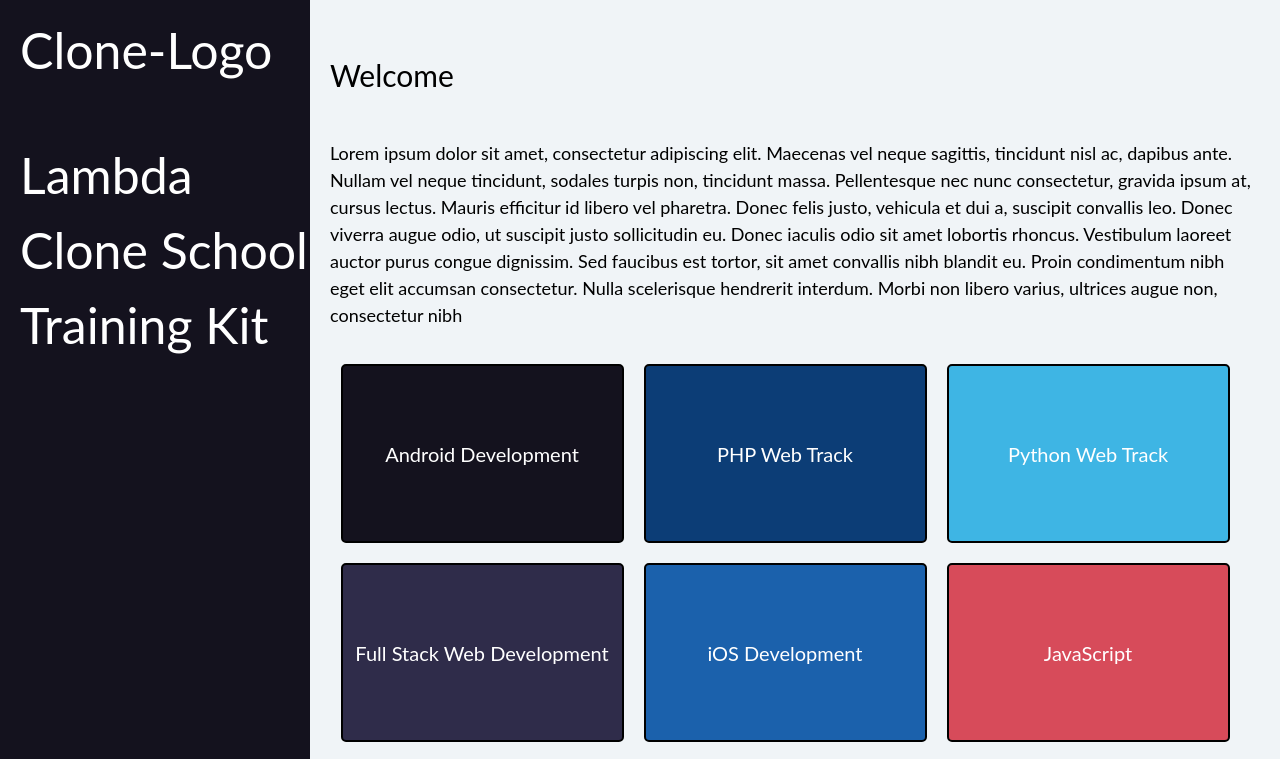
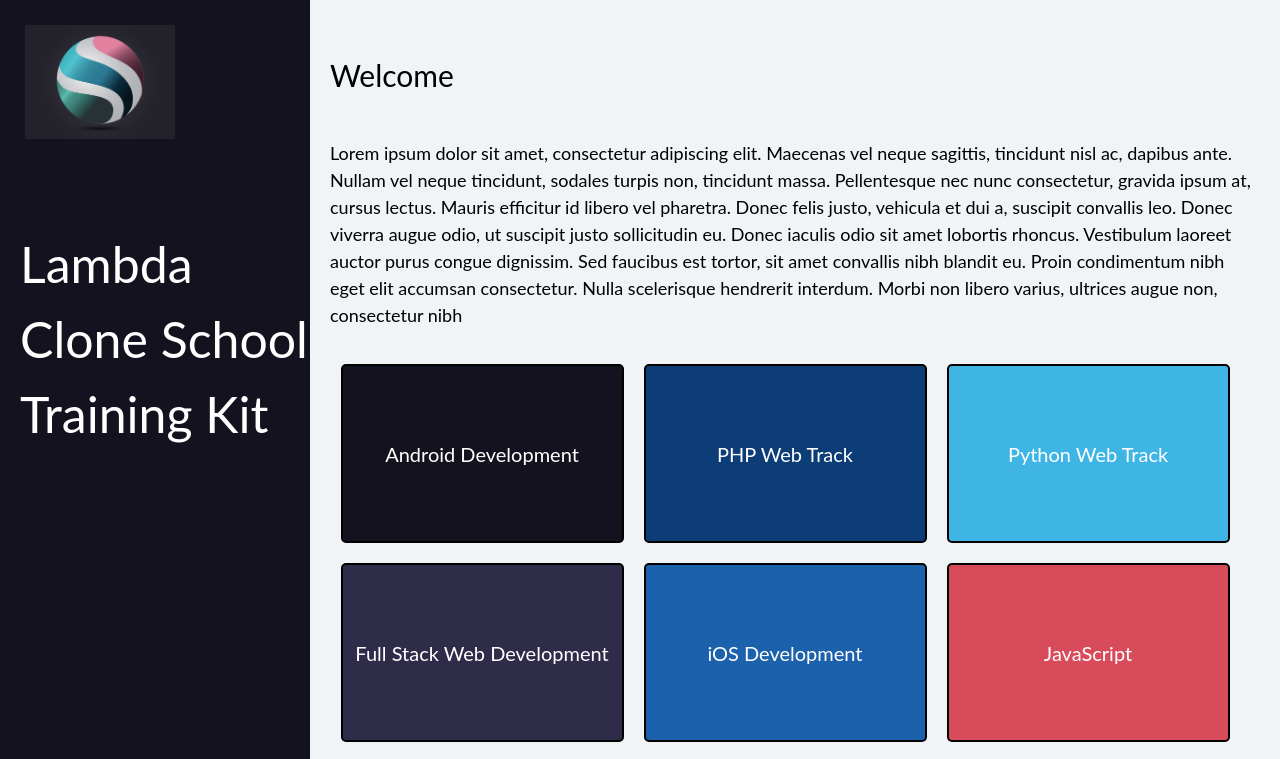
Before and after one commit to BevinKylie/lambda-tk-clone, a plain HTML site: page index.html in a window 1280 px wide. Shown: the top 759 px of the page. Drawn offline with Linux system fonts and the light colour scheme.

Commit message:
added logo img

```diff
--- a/index.html
+++ b/index.html
@@ -13,7 +13,7 @@
     <div class="main-container">
         <div class="left-wrapper">
             <div class="left-side">
-                <h1>Clone-Logo</h1>
+                <img class="logo" src="./ball-2157465_1280.png" alt="logo">
                 <div class="h1-wrapper">
                     <h1>Lambda</h1>
                     <h1>Clone School</h1>
```
Also changed, not shown: ball-2157465_1280.png (added).
